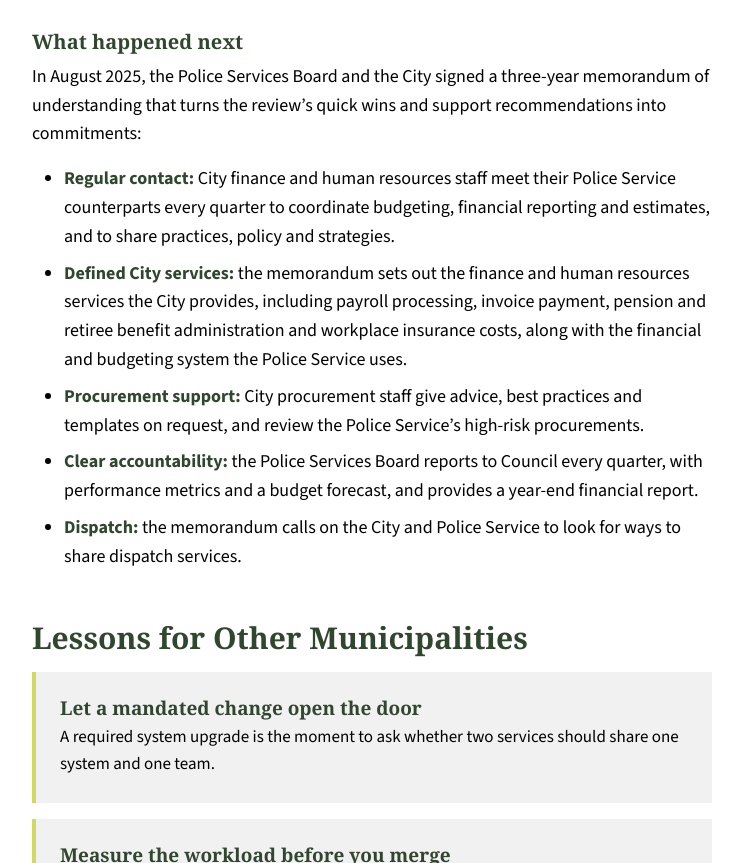
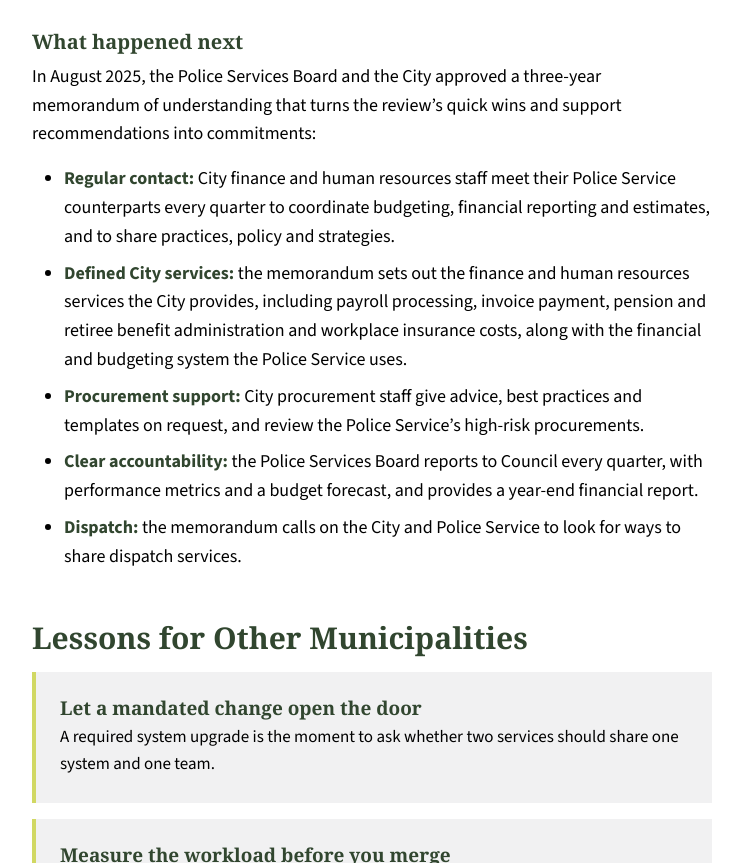
Before and after one commit to bailemor/sample-web-site, a plain HTML site: page case-study-shared-services.html in a window 1280 px wide. Shown: the part 3808-4671 px from the top of the page, without its empty margins (32-775 px from the left). Drawn offline with Linux system fonts and the light colour scheme.

Commit message:
Word MOU timing as approved
Co-Authored-By: Claude Opus 5.5 <noreply@anthropic.com>
Claude-Session: https://claude.ai/code/session_01XRxcumwu2YeJQmTFryuXS6

```diff
--- a/case-study-shared-services.html
+++ b/case-study-shared-services.html
@@ -98,7 +98,7 @@
         </ul>
 
         <h3>What happened next</h3>
-        <p>In August 2025, the Police Services Board and the City signed a three-year memorandum of understanding that turns the review’s quick wins and support recommendations into commitments:</p>
+        <p>In August 2025, the Police Services Board and the City approved a three-year memorandum of understanding that turns the review’s quick wins and support recommendations into commitments:</p>
         <ul class="cs-list">
           <li><strong>Regular contact:</strong> City finance and human resources staff meet their Police Service counterparts every quarter to coordinate budgeting, financial reporting and estimates, and to share practices, policy and strategies.</li>
           <li><strong>Defined City services:</strong> the memorandum sets out the finance and human resources services the City provides, including payroll processing, invoice payment, pension and retiree benefit administration and workplace insurance costs, along with the financial and budgeting system the Police Service uses.</li>
```
